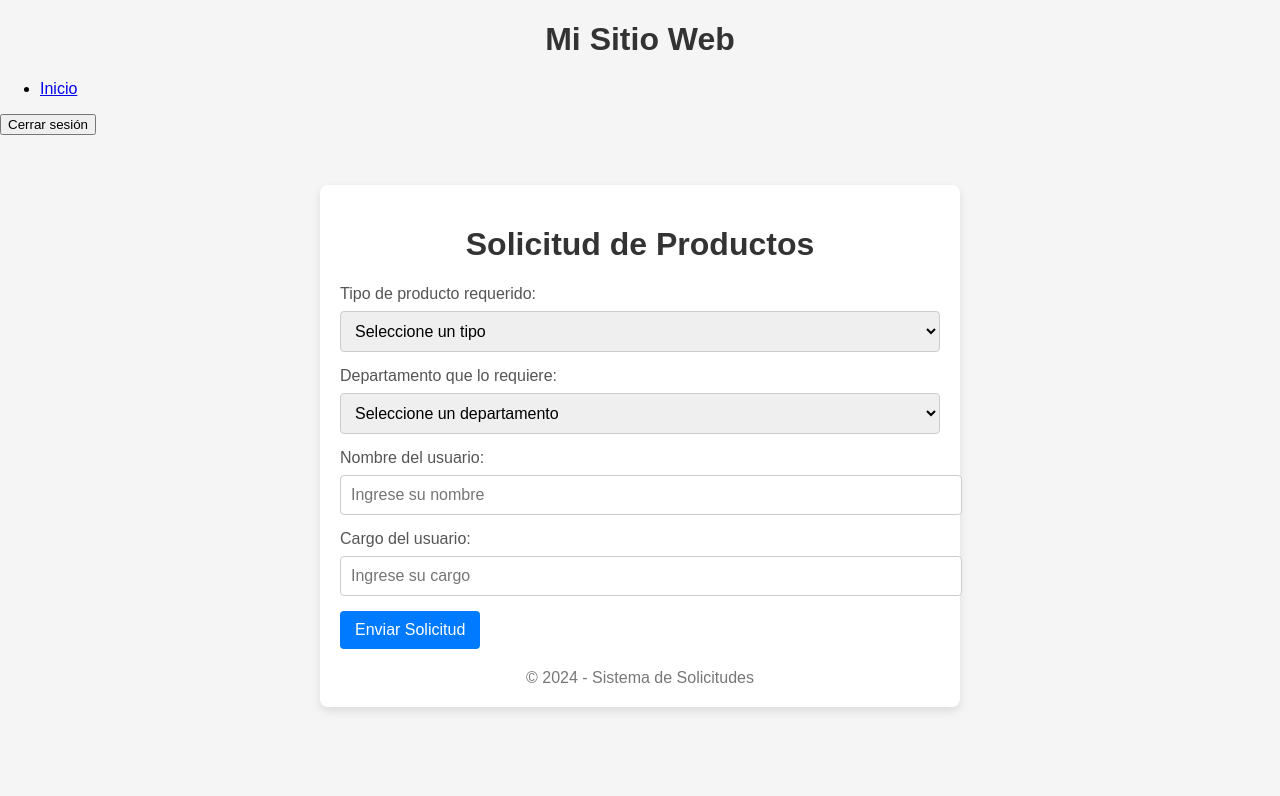
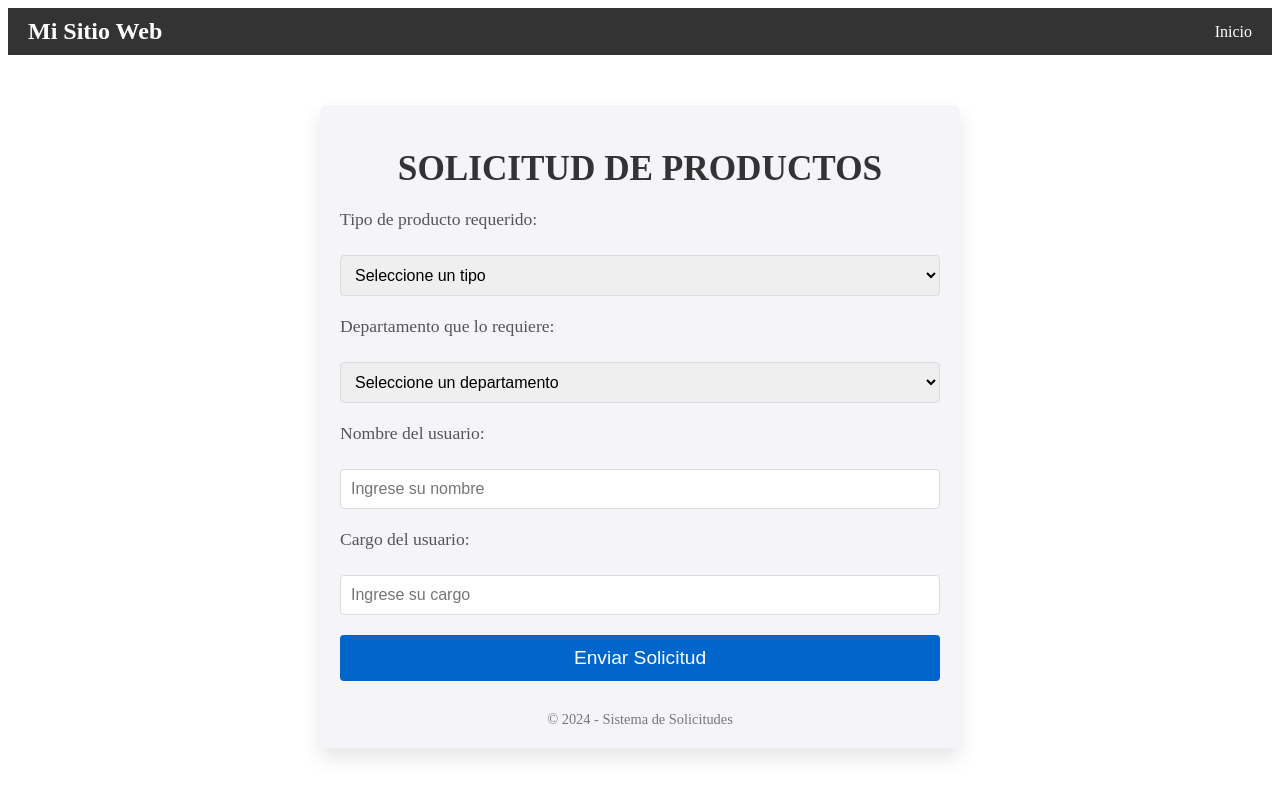
Before and after one commit to kredmaflint/v1-SAP_FRONTEND, a plain HTML site: page home/Solicitudes/solicitud.html in a window 1280 px wide. Drawn offline with nearby package versions, Linux system fonts and the light colour scheme.

Commit message:
feat(formulario) solicitudes

```diff
--- a/home/Solicitudes/Solicitudcss/Sylesolicitud.css
+++ /dev/null
@@ -1,49 +0,0 @@
-body {
-    font-family: 'Arial', sans-serif;
-    background-color: #f5f5f5;
-    margin: 0;
-    padding: 0;
-}
-.container {
-    max-width: 600px;
-    margin: 50px auto;
-    background: white;
-    padding: 20px;
-    border-radius: 8px;
-    box-shadow: 0 4px 10px rgba(0, 0, 0, 0.1);
-}
-h1 {
-    text-align: center;
-    color: #333;
-}
-label {
-    display: block;
-    margin-bottom: 8px;
-    color: #555;
-}
-select, input[type="text"] {
-    width: 100%;
-    padding: 10px;
-    margin-bottom: 15px;
-    border: 1px solid #ccc;
-    border-radius: 4px;
-    font-size: 16px;
-}
-input[type="submit"] {
-    background-color: #007bff;
-    color: white;
-    border: none;
-    padding: 10px 15px;
-    cursor: pointer;
-    border-radius: 4px;
-    font-size: 16px;
-    transition: background-color 0.3s ease;
-}
-input[type="submit"]:hover {
-    background-color: #0056b3;
-}
-.footer {
-    text-align: center;
-    margin-top: 20px;
-    color: #777;
-}
--- a/home/Solicitudes/solicitud.html
+++ b/home/Solicitudes/solicitud.html
@@ -4,19 +4,19 @@
     <meta charset="UTF-8">
     <meta name="viewport" content="width=device-width, initial-scale=1.0">
     <title>Document</title>
-    <link rel="stylesheet" href="./Solicitudcss/Sylesolicitud.css">
+    <link rel="stylesheet" href="../Menu/css/navegacion.css">
     <script src="https://unpkg.com/vue@3"></script>
     <script src="../Menu/TopBar.js" type="module"></script>
     <link rel="shortcut icon" href="../../img/logo.png" type="image/x-icon">
+
+    <!-- css de Solicitudes -->
+     <link rel="stylesheet" href="./solicss/SoliEstilos.css">
 </head>
 <body>
     <div id="vue-app">
         <top-bar></top-bar>
-    </div>
-
-    <!-- lo mismo  -->
-
-    <div class="container">
+      </div>
+      <div class="container">
         <h1>Solicitud de Productos</h1>
         <form action="#" method="POST">
             <label for="tipoProducto">Tipo de producto requerido:</label>
@@ -50,6 +50,5 @@
             &copy; 2024 - Sistema de Solicitudes
         </div>
     </div>
-
 </body>
 </html>
--- /dev/null
+++ b/home/Solicitudes/solicss/SoliEstilos.css
@@ -0,0 +1,63 @@
+.container {
+    max-width: 600px;
+    margin: 50px auto;
+    padding: 20px;
+    background-color: #f4f4f9;
+    border-radius: 8px;
+    box-shadow: 0 10px 20px rgba(0, 0, 0, 0.1);
+}
+
+.container h1 {
+    text-align: center;
+    font-size: 2.2em;
+    color: #333;
+    margin-bottom: 20px;
+    text-transform: uppercase;
+}
+
+.container form {
+    display: flex;
+    flex-direction: column;
+    gap: 20px;
+}
+
+.container label {
+    font-size: 1.1em;
+    color: #555;
+    margin-bottom: 5px;
+}
+
+.container select, .container input[type="text"] {
+    padding: 10px;
+    font-size: 1em;
+    border: 1px solid #ddd;
+    border-radius: 4px;
+    outline: none;
+    transition: border-color 0.3s ease;
+}
+
+.container select:focus, .container input[type="text"]:focus {
+    border-color: #0066cc;
+}
+
+.container input[type="submit"] {
+    padding: 12px 20px;
+    background-color: #0066cc;
+    color: white;
+    font-size: 1.2em;
+    border: none;
+    border-radius: 4px;
+    cursor: pointer;
+    transition: background-color 0.3s ease;
+}
+
+.container input[type="submit"]:hover {
+    background-color: #0057a1;
+}
+
+.footer {
+    text-align: center;
+    margin-top: 30px;
+    font-size: 0.9em;
+    color: #777;
+}
```
